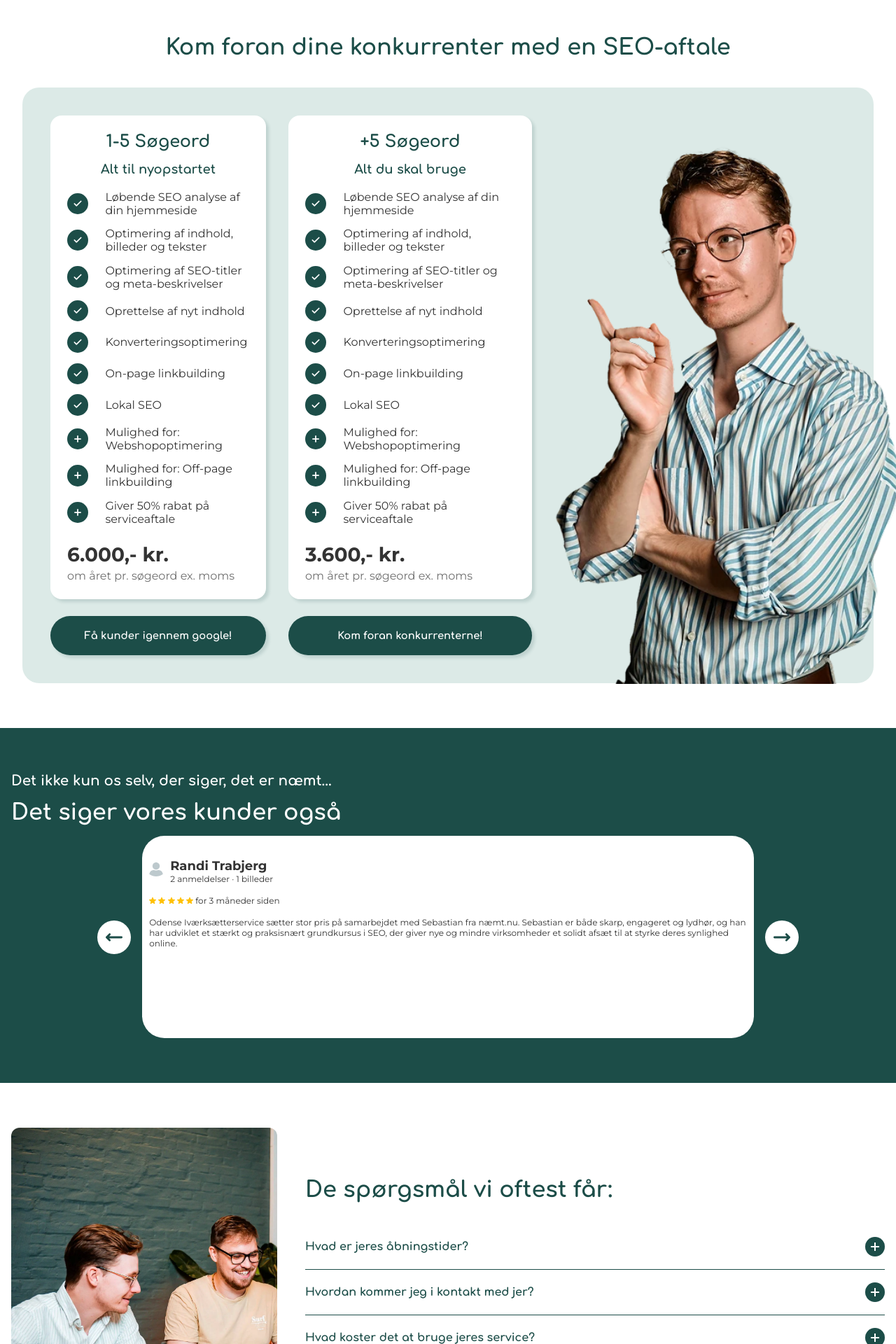
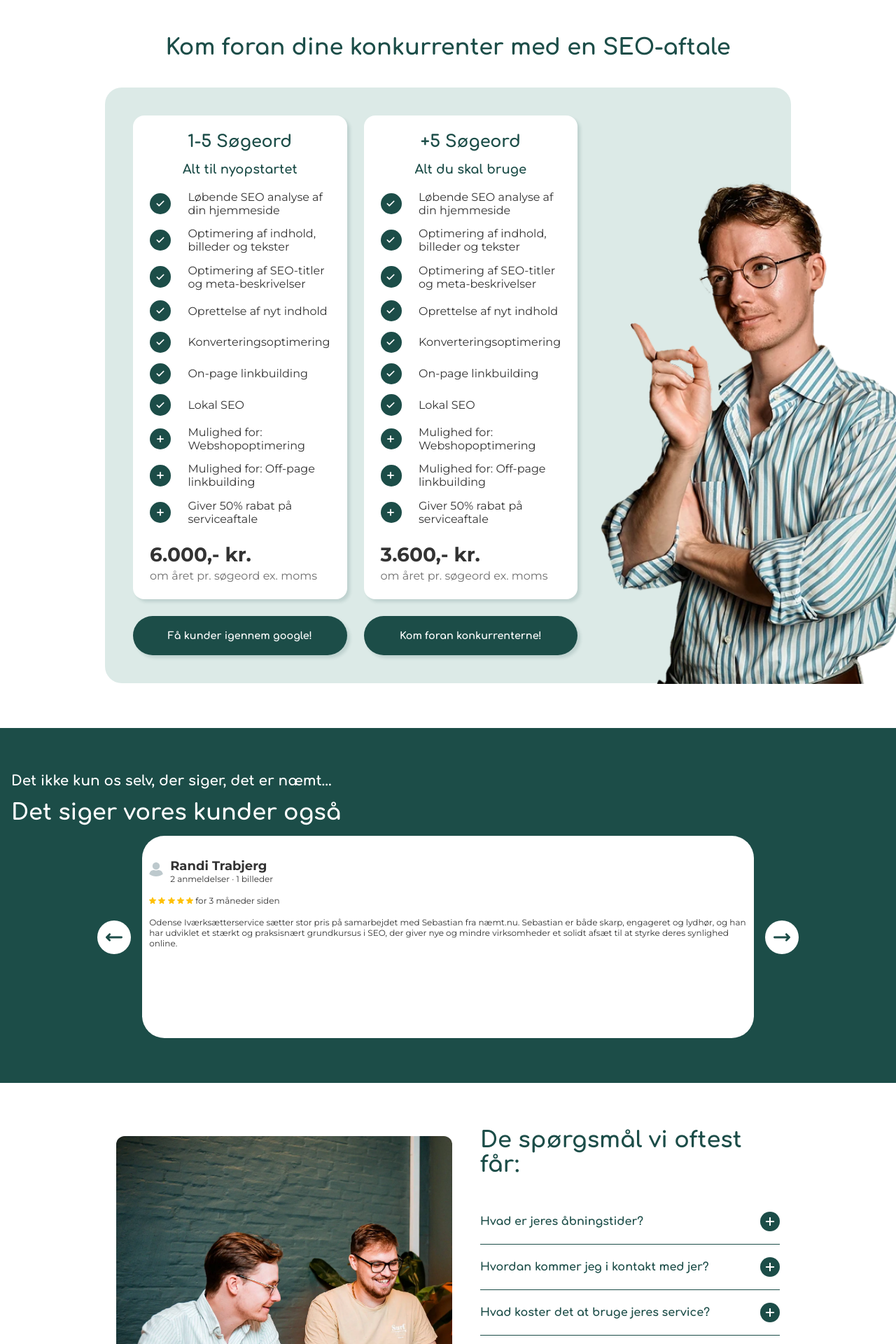
Before and after one commit to SofiePedersen/naemtnu, a Vue app: page / in a window 1280 px wide. Shown: the part 580-2500 px from the top of the page at 70% size. Built offline with nearby package versions, Linux system fonts and the light colour scheme; no server answers.

Commit message:
Tried to fix some placement issues
I think its fixed?

```diff
--- a/src/components/Faq.vue
+++ b/src/components/Faq.vue
@@ -220,10 +220,11 @@
       flex-direction: row;
       align-items: flex-end;
       gap: 2.5rem;
+      margin: 0rem 9.375rem;
     }
 
     .faq-wrapper__image-wrapper {
-      flex: 0 0 23.75rem;
+      margin: 0;
     }
 
     .faq-wrapper__image {
--- a/src/components/Packs.vue
+++ b/src/components/Packs.vue
@@ -235,8 +235,9 @@
 @media (min-width: 1200px) {
 
     .pricing {
-        padding: 4rem 2rem;
+        padding: 4rem 9.375rem;
         background-color: $color-cloudy-white;
+        overflow: hidden;
     }
 
     .pricing__title {
@@ -249,7 +250,7 @@
         align-items: flex-start;
         background-color: $color-foam-blue;
         border-radius: 1.5rem;
-        max-width: 100rem;
+        max-width: 85rem;
         margin: 0 auto;
         overflow: visible;
         position: relative;
@@ -259,16 +260,9 @@
         border: none;
     }
 
-    .pricing__packs {
-        flex: 1;
-        display: grid;
-        grid-template-columns: 1fr 1fr;
-        gap: 2rem;
-    }
-
     .pricing__image-wrapper {
         display: block;
-        flex: 0 0 32rem;
+        flex: 0 0 30rem;
         align-self: flex-end;
         margin-right: -3rem;
         margin-bottom: -5px;
@@ -297,7 +291,7 @@
     }
 
     .btn__green{
-        font-size: 0.92rem;
+        font-size: 0.9rem;
     }
 }
 </style>
```
